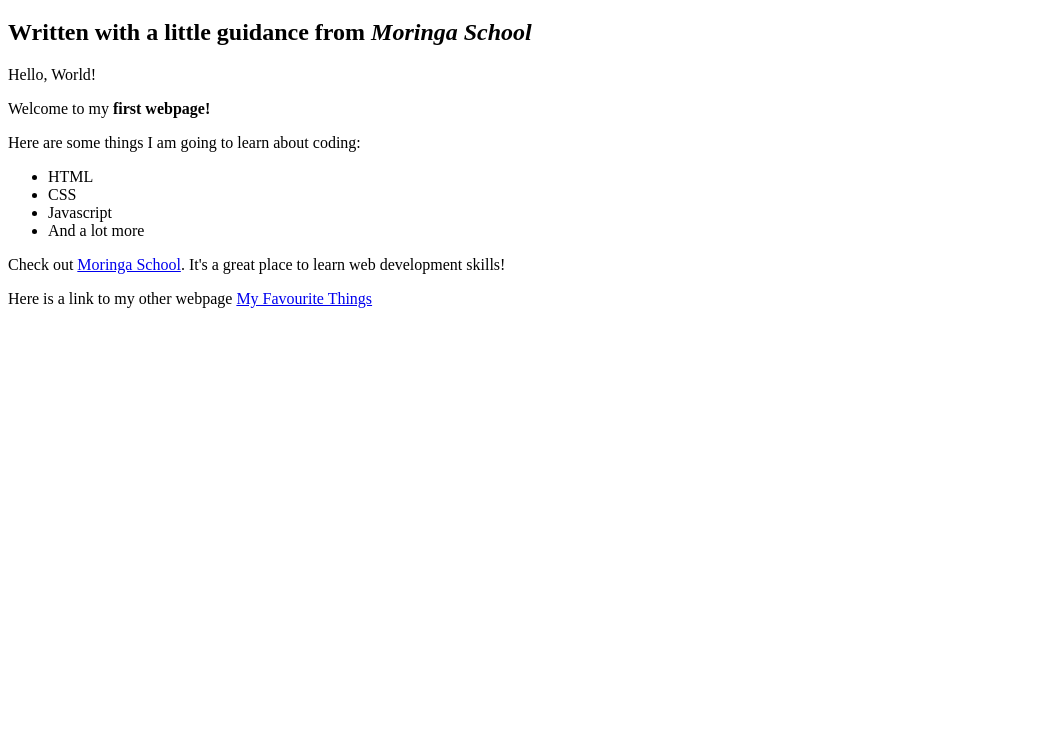
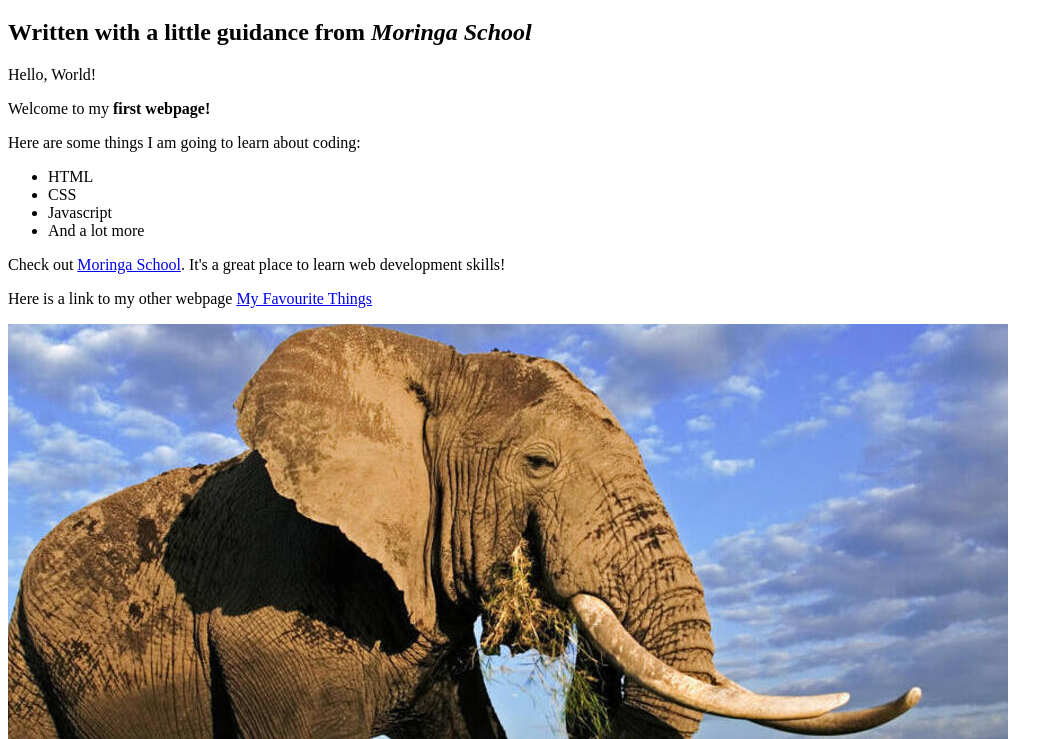
Before and after one commit to ElsieLearnsToCode/my-first-webpage, a plain HTML site: page my-first-webpage.html in a window 1280 px wide. Shown: the part 61-800 px from the top of the page, without its empty margins (0-1063 px from the left). Drawn offline with Linux system fonts and the light colour scheme.

Commit message:
add image of an elephant with source attribute

```diff
--- a/my-first-webpage.html
+++ b/my-first-webpage.html
@@ -23,5 +23,6 @@
     <p>Check out <a href="https://moringaschool.com/">Moringa School</a>.
         It's a great place to learn web development skills!</p>
     <p>Here is a link to my other webpage <a href="my-favourite-things.html">My Favourite Things</a></p>
+    <img src="./elephant.jpg" alt="a picture of an elephant">
 </body>
 </html>
```
